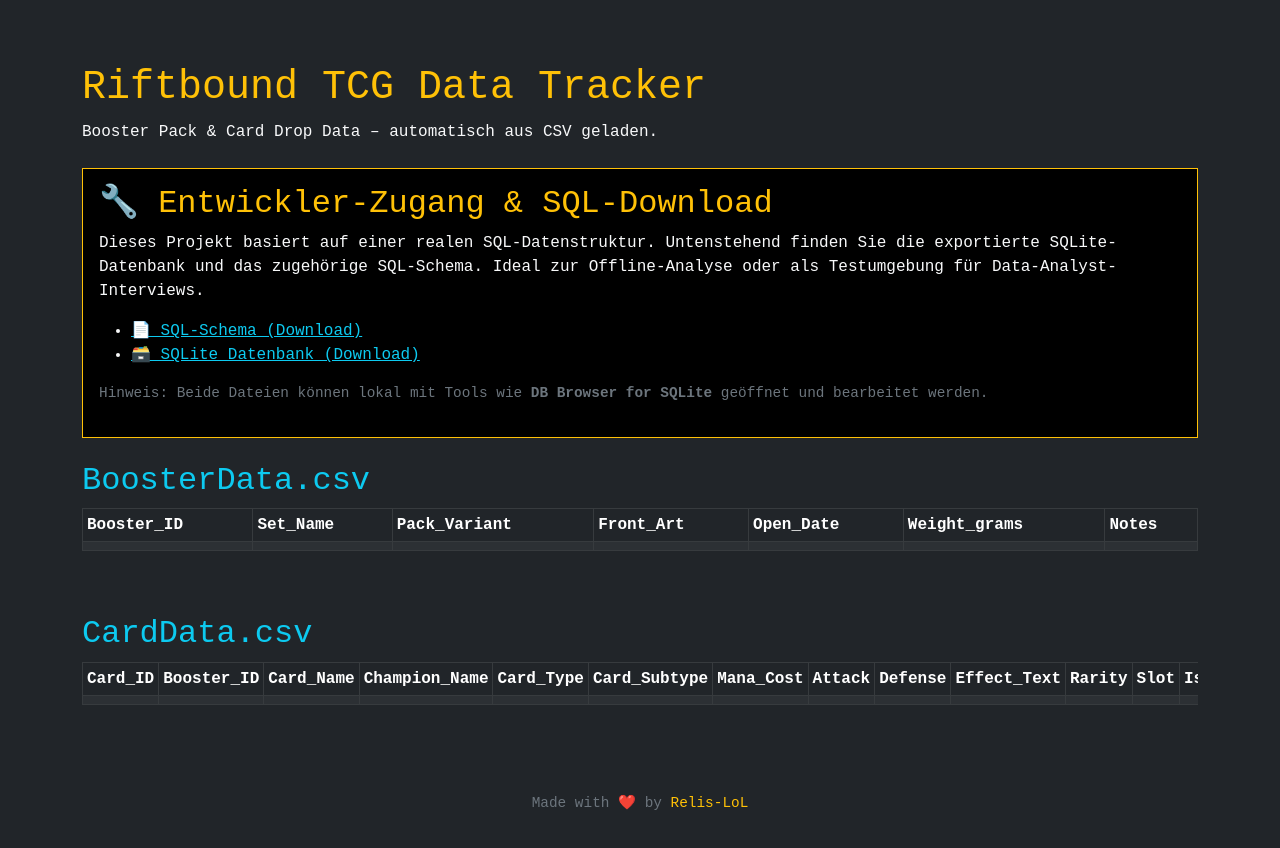
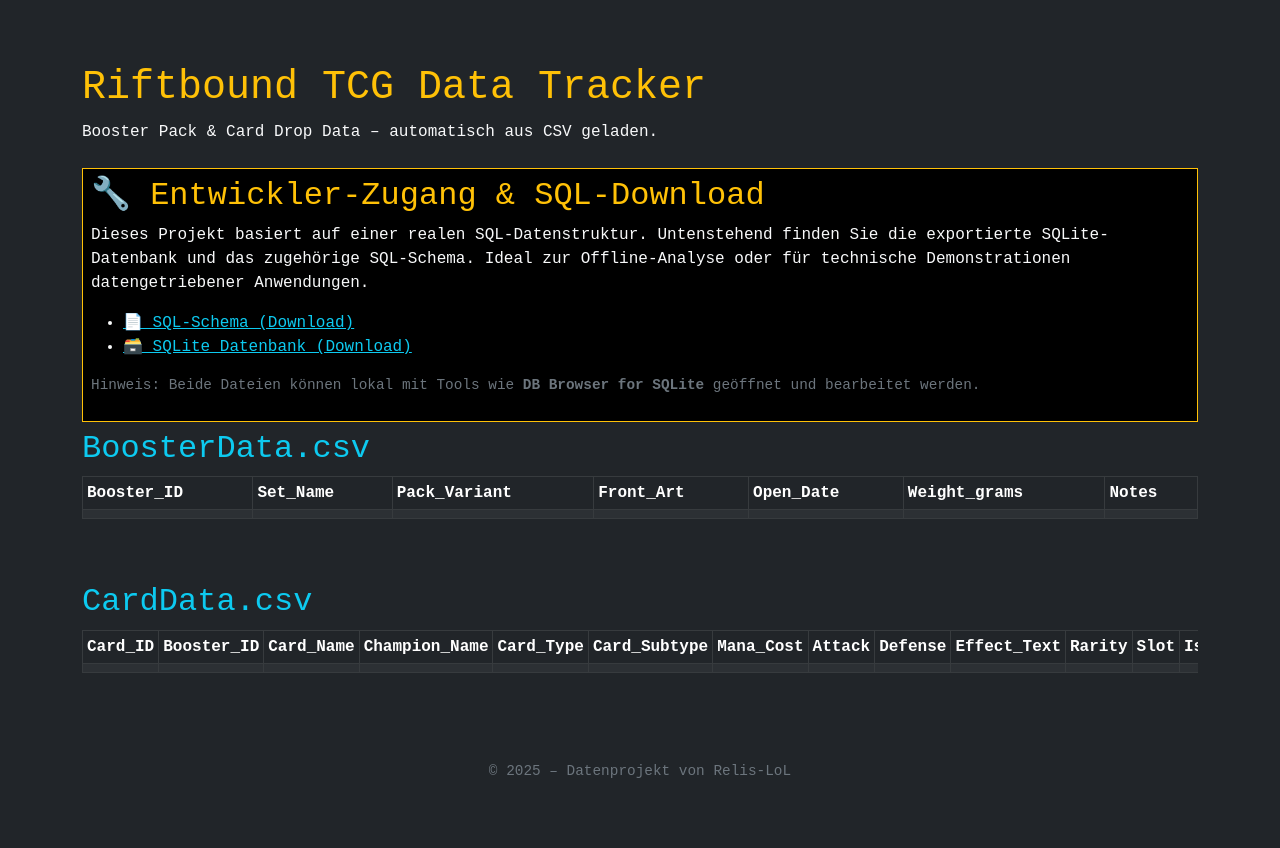
Before and after one commit to Relis-lol/Riftbound, a plain HTML site: page index.html in a window 1280 px wide. Drawn offline with nearby package versions, Linux system fonts and the light colour scheme.

Commit message:
Update index.html

```diff
--- a/index.html
+++ b/index.html
@@ -18,11 +18,11 @@
     </p>
 
     <!-- 🔧 SQL-Zugriff Block -->
-    <section class="p-3 my-4 border border-warning bg-black">
+    <section class="p-2 my-2 border border-warning bg-black">
       <h2 class="text-warning">🔧 Entwickler-Zugang & SQL-Download</h2>
       <p>
         Dieses Projekt basiert auf einer realen SQL-Datenstruktur. Untenstehend finden Sie die exportierte SQLite-Datenbank und das zugehörige SQL-Schema.
-        Ideal zur Offline-Analyse oder als Testumgebung für Data-Analyst-Interviews.
+        Ideal zur Offline-Analyse oder  für technische Demonstrationen datengetriebener Anwendungen.
       </p>
       <ul>
         <li><a href="riftbound_schema.sql" class="text-info">📄 SQL-Schema (Download)</a></li>
@@ -85,8 +85,8 @@
   </script>
 
   <!-- ✅ Footer -->
-  <footer class="text-center text-secondary mt-5 mb-3" style="font-size: 0.9em;">
-    Made with ❤️ by <span class="text-warning">Relis-LoL</span>
+<footer class="text-center text-secondary mt-5 mb-3" style="font-size: 0.9em;">
+  © 2025 – Datenprojekt von Relis-LoL
   </footer>
 </body>
 </html>
```
